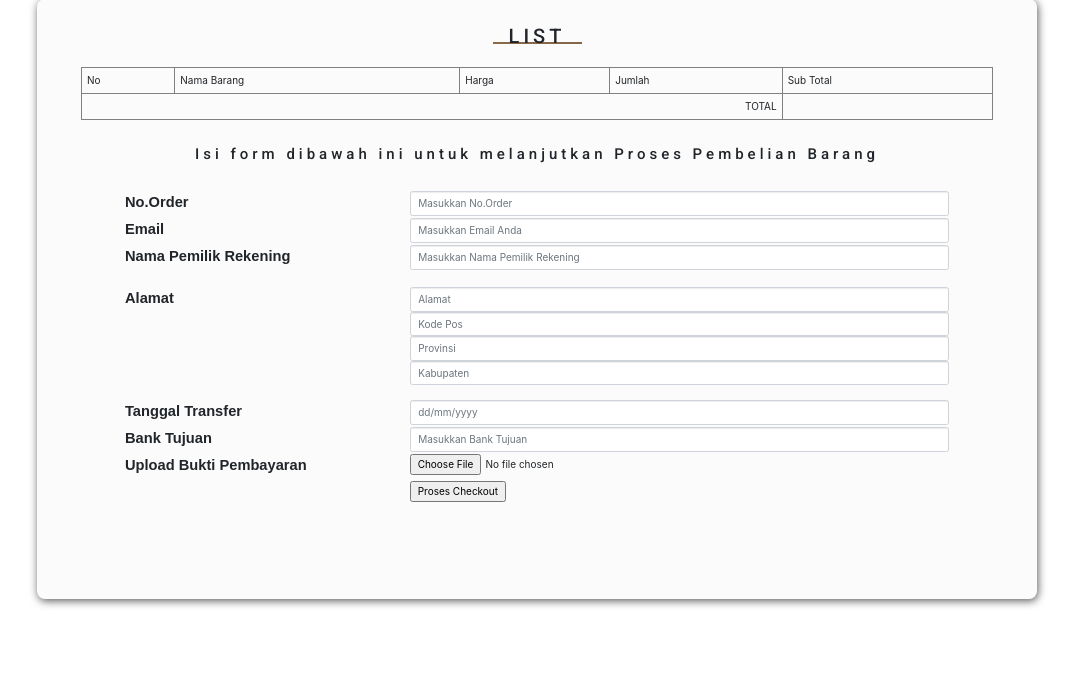
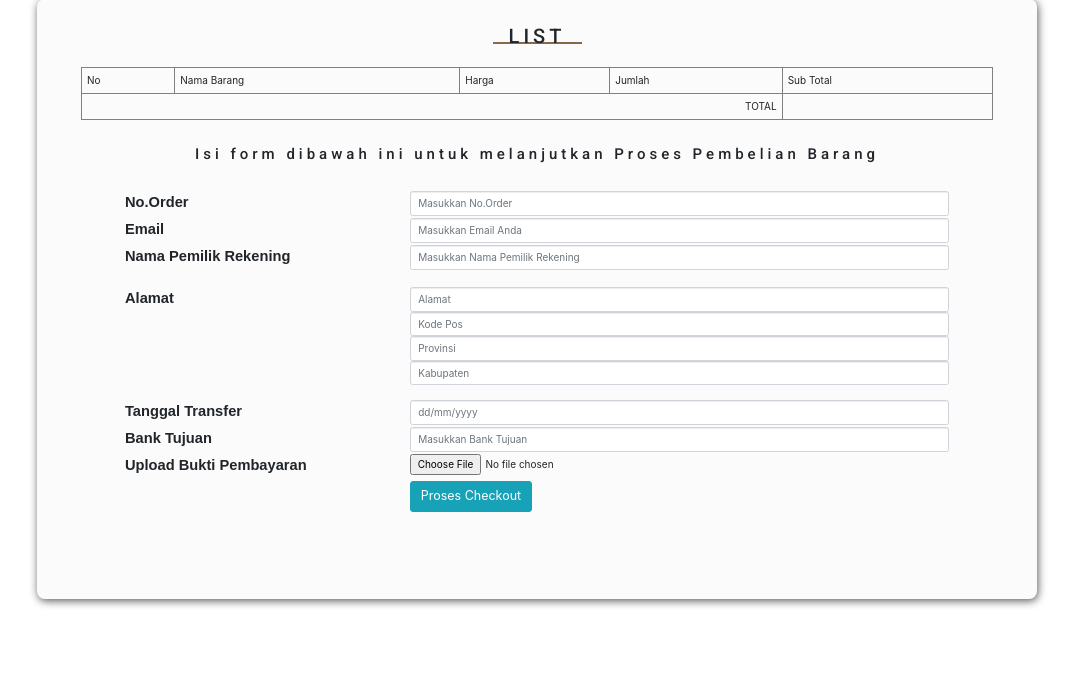
Before and after one commit to kritingkenway/ci4-musik, a CodeIgniter 4 app: the page made by app/Views/konfirmasi.php in a window 1280 px wide. Shown: the part 245-925 px from the top of the page, without its empty margins (103-1178 px from the left). Run offline with PHP 8.4 and a stand-in for CodeIgniter, Linux system fonts and the light colour scheme; the template is opened without the code that fills it, so the values that code supplies are empty; some libraries are stand-ins or nearby versions.

Commit message:
(update)

```diff
--- a/app/Views/konfirmasi.php
+++ b/app/Views/konfirmasi.php
@@ -30,7 +30,7 @@
 
 
 
-    <title>Keranjang belanja</title>
+    <title>Checkout</title>
 </head>
 
 <body>
@@ -154,7 +154,7 @@
             <div class="row">
                 <label class="col-4"> </label>
                 <div class="col-8">
-                        <input type="submit" name="Proses Checkout" value="Proses Checkout" onclick="alert('Berhasil Checkout')">
+                <a href="#" class="btn btn-info btn-lg" onclick="alert('Berhasil Checkout')">Proses Checkout</a>
                 </div>
             </div>
         </form>
```
